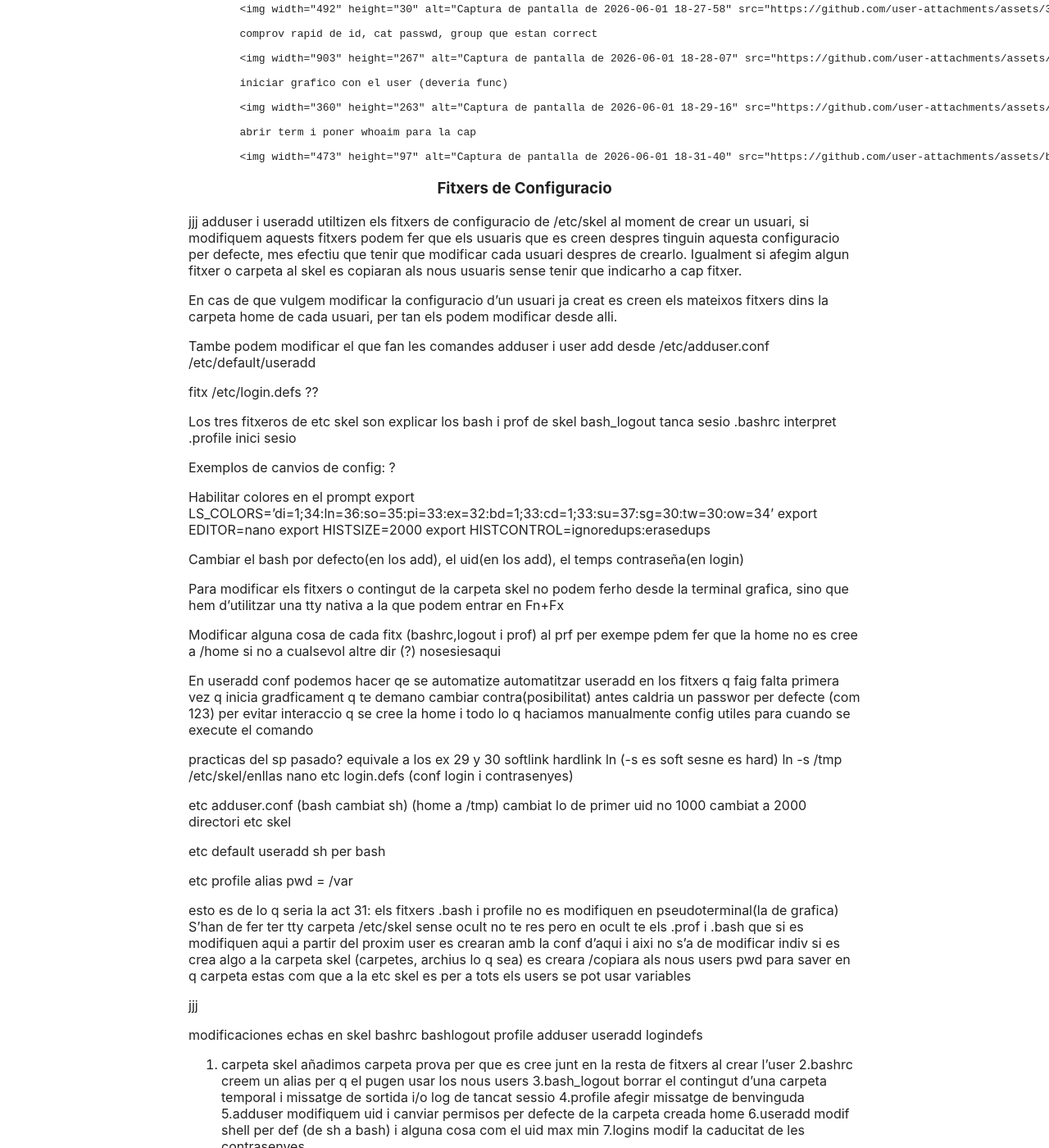
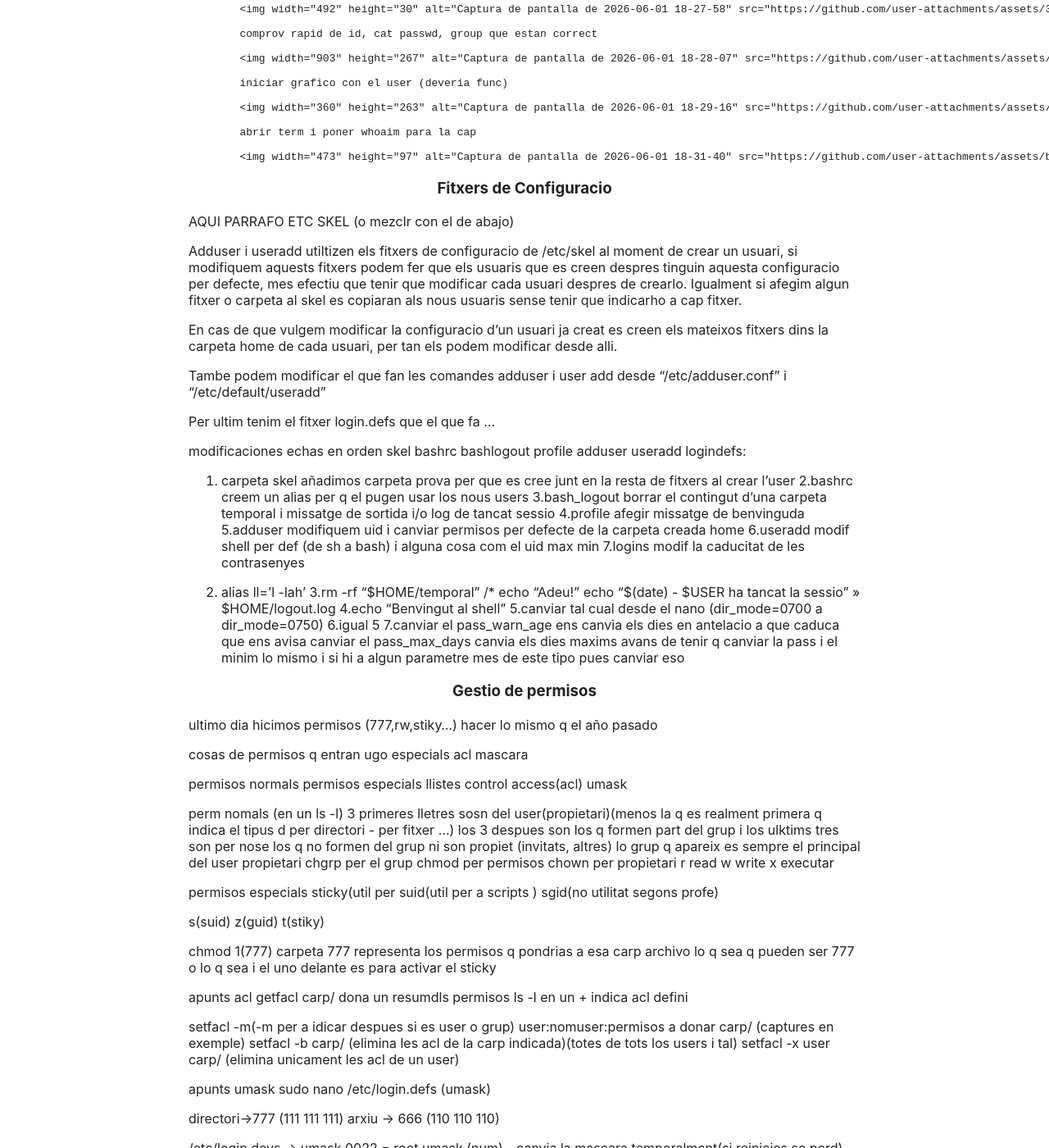
Before and after one commit to vallesune/mkdocspj1, a Jekyll site: the page built from projecte1/sprint2.md, in a window 1280 px wide and 1400 px high, scrolled down 4564 px. Shown: the whole window at 82% size. Built offline with Jekyll 4.4.1, drawn with Linux system fonts in a browser that asks for light colours.

Commit message:
Update sprint2.md

```diff
--- a/projecte1/sprint2.md
+++ b/projecte1/sprint2.md
@@ -194,79 +194,22 @@ Algunes comandes basiques per crear o modificar usaris son:
 
 
 ### Fitxers de Configuracio
-jjj
-adduser i useradd utiltizen els fitxers de configuracio de /etc/skel al moment de crear un usuari, si modifiquem aquests fitxers podem fer que els usuaris que es creen despres tinguin aquesta configuracio per defecte, mes efectiu que tenir que modificar cada usuari despres de crearlo. Igualment si afegim algun fitxer o carpeta al skel es copiaran als nous usuaris sense tenir que indicarho a cap fitxer.
+
+AQUI PARRAFO ETC SKEL (o mezclr con el de abajo)
+
+Adduser i useradd utiltizen els fitxers de configuracio de /etc/skel al moment de crear un usuari, si modifiquem aquests fitxers podem fer que els usuaris que es creen despres tinguin aquesta configuracio per defecte, mes efectiu que tenir que modificar cada usuari despres de crearlo. Igualment si afegim algun fitxer o carpeta al skel es copiaran als nous usuaris sense tenir que indicarho a cap fitxer.
 
 En cas de que vulgem modificar la configuracio d'un usuari ja creat es creen els mateixos fitxers dins la carpeta home de cada usuari, per tan els podem modificar desde alli.
 
-Tambe podem modificar el que fan les comandes adduser i user add desde
-/etc/adduser.conf
-/etc/default/useradd
+Tambe podem modificar el que fan les comandes adduser i user add desde "/etc/adduser.conf" i "/etc/default/useradd"
 
-fitx /etc/login.defs ??
-
-Los tres fitxeros de etc skel son
-explicar los bash i prof de skel
-bash_logout tanca sesio
-.bashrc interpret
-.profile inici sesio
+Per ultim tenim el fitxer login.defs que el que fa ...
 
 
-Exemplos de canvios de config: ?
 
-Habilitar colores en el prompt
-export LS_COLORS='di=1;34:ln=36:so=35:pi=33:ex=32:bd=1;33:cd=1;33:su=37:sg=30:tw=30:ow=34'
-export EDITOR=nano
-export HISTSIZE=2000
-export HISTCONTROL=ignoredups:erasedups
 
-Cambiar el bash por defecto(en los add), el uid(en los add), el temps contraseña(en login)
 
-Para modificar els fitxers o contingut de la carpeta skel no podem ferho desde la terminal grafica, sino que hem d'utilitzar una tty nativa a la que podem entrar en Fn+Fx
-
-Modificar alguna cosa de cada fitx (bashrc,logout i prof)
-al prf per exempe pdem fer que la home no es cree a /home si no a cualsevol altre dir (?) nosesiesaqui
-
-En useradd conf podemos hacer qe se automatize
-automatitzar useradd
-en los fitxers q faig falta
-primera vez q inicia gradficament  q te demano cambiar contra(posibilitat)
-antes caldria un passwor per defecte (com 123) per evitar interaccio
-q se cree la home i todo lo q haciamos manualmente
-config utiles para cuando se execute el comando
-
-practicas del sp pasado?
-equivale a los ex 29 y 30
-softlink hardlink
-ln (-s es soft sesne es hard)
-ln -s /tmp /etc/skel/enllas
-nano etc login.defs (conf login i contrasenyes)
-
-etc adduser.conf
-(bash cambiat sh)
-(home a /tmp)
-cambiat lo de primer uid no 1000 cambiat a 2000
-directori
-etc skel
-
-etc default useradd
-sh per bash
-
-etc profile
-alias pwd = /var
-
-esto es de lo q seria la act 31:
-els fitxers .bash i profile no es modifiquen en pseudoterminal(la de grafica) S’han de fer ter tty
-carpeta /etc/skel sense ocult no te res pero en ocult te els .prof i .bash que si es modifiquen aqui a partir del
-proxim user es crearan amb la conf d’aqui i aixi no s’a de modificar indiv
-si es crea algo a la carpeta skel (carpetes, archius lo q sea) es creara /copiara als nous users
-pwd para saver en q carpeta estas
-com que a la etc skel es per a tots els users se pot usar variables
-
-jjj
-
-modificaciones echas en skel bashrc bashlogout profile adduser useradd logindefs
-
+modificaciones echas en orden skel bashrc bashlogout profile adduser useradd logindefs:
 1. carpeta skel añadimos carpeta prova per que es cree junt en la resta de fitxers al crear l'user
 2.bashrc creem un alias per q el pugen usar los nous users
 3.bash_logout borrar el contingut d'una carpeta temporal i missatge de sortida i/o log de tancat sessio
@@ -274,7 +217,6 @@ modificaciones echas en skel bashrc bashlogout profile adduser useradd logindefs
 5.adduser modifiquem uid i canviar permisos per defecte de la carpeta creada home
 6.useradd modif shell per def (de sh a bash) i alguna cosa com el uid max min
 7.logins modif la caducitat de les contrasenyes
-
 
 2. alias ll='l -lah'
 3.rm -rf "$HOME/temporal" /*  echo "Adeu!" echo "$(date) - $USER ha tancat la sessio" >> $HOME/logout.log
```
